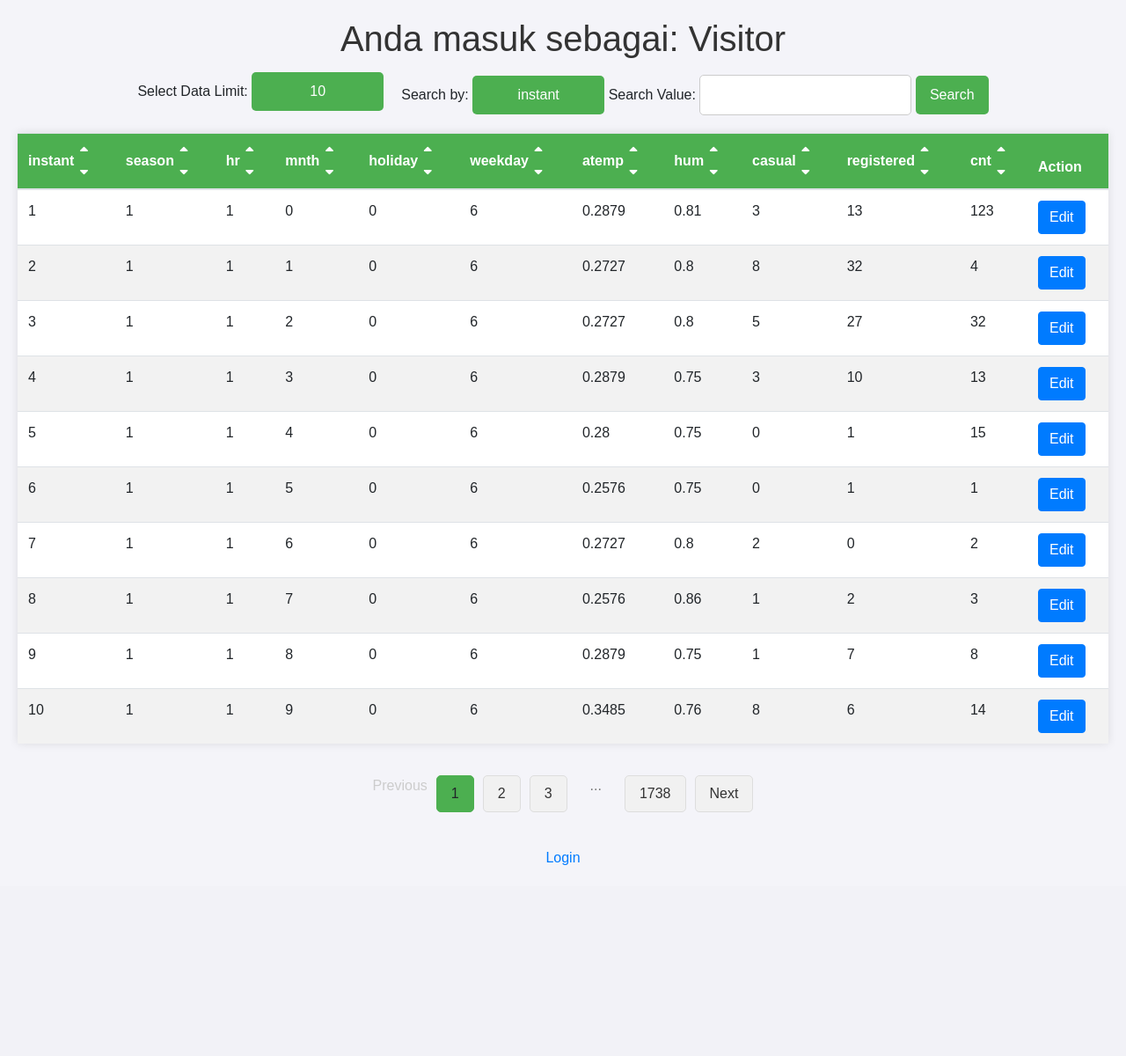
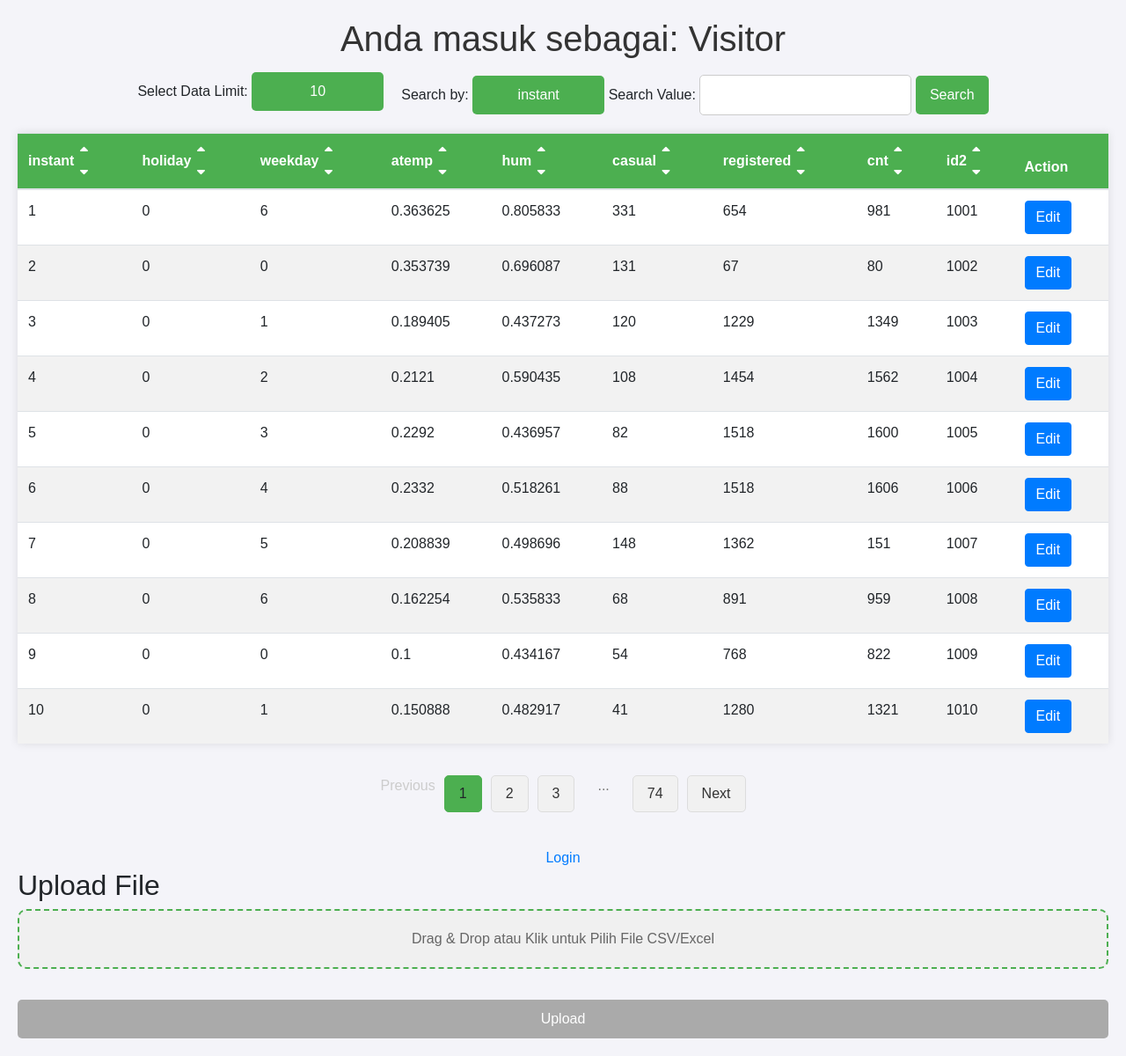
Before and after one commit to Aditya1614/dashboard_telkom, a PHP site: page / in a window 1280 px wide. Shown: the whole page at 88% size. Before the commit the page ends 983 px from the top, so only its background shows below. Run offline with PHP 8.4, Linux system fonts and the light colour scheme; data comes from the database, SQL or seed files in the repository.

Commit message:
add upload file

```diff
--- /dev/null
+++ b/functions.php
@@ -0,0 +1,49 @@
+<?php
+include 'db_connect.php';
+function getCurrentTable() {
+    // Pastikan session telah dimulai
+    // if (session_status() === PHP_SESSION_NONE) {
+    //     session_start();
+    // }
+
+    // Tentukan jalur file JSON
+    $jsonFilePath = 'selected_columns.json';
+
+    // Tentukan $currentTable menggunakan logika yang sama
+    if (isset($_SESSION['currentTable'])) {
+        return $_SESSION['currentTable'];
+    } else {
+        if (file_exists($jsonFilePath)) {
+            $jsonData = file_get_contents($jsonFilePath);
+            $selectedColumnsData = json_decode($jsonData, true);
+            usort($selectedColumnsData, function($a, $b) {
+                return strtotime($b['updated_at']) - strtotime($a['updated_at']);
+            });
+            if (!empty($selectedColumnsData)) {
+                return $selectedColumnsData[0]['table_name'];
+            } else {
+                return 'days'; // Default tabel
+            }
+        } else {
+            return 'days'; // Default tabel
+        }
+    }
+}
+
+function isUniqueIdColumn($conn, $currentTable, $selectedIdColumn) {
+    $sqlCheckUnique = "SELECT
+        CASE
+            WHEN COUNT(*) = COUNT(DISTINCT `$selectedIdColumn`) THEN 'Unique'
+            ELSE 'Not Unique'
+        END AS uniqueness_check
+    FROM `$currentTable`;";
+
+    $resultCheck = $conn->query($sqlCheckUnique);
+
+    if ($resultCheck && $row = $resultCheck->fetch_assoc()) {
+        return $row['uniqueness_check'] === 'Unique';
+    } else {
+        die("Error on uniqueness check query: " . $conn->error);
+    }
+}
+?>
--- a/index.php
+++ b/index.php
@@ -9,6 +9,7 @@ $role = $loggedIn ? $_SESSION['role'] : null;
 $adminAccess = ($role === 'admin');
 
 include 'db_connect.php';
+include 'functions.php';
 
 // Handle search form
 if (isset($_POST['searchColumn']) && isset($_POST['searchValue'])) {
@@ -43,28 +44,29 @@ $jsonFilePath = 'selected_columns.json';
 if (isset($_POST['table'])) {
     $currentTable = $_POST['table'];
     $_SESSION['currentTable'] = $currentTable;
-} elseif (isset($_SESSION['currentTable'])) {
-    $currentTable = $_SESSION['currentTable'];
+// } elseif (isset($_SESSION['currentTable'])) {
+//     $currentTable = $_SESSION['currentTable'];
 } else {
-    // Jika tidak ada tabel yang dipilih dan tidak ada dalam session, ambil tabel terakhir yang diupdate
-    if (file_exists($jsonFilePath)) {
-        $jsonData = file_get_contents($jsonFilePath);
-        $selectedColumnsData = json_decode($jsonData, true);
+    $currentTable = getCurrentTable(); // dari functions.php
+    // // Jika tidak ada tabel yang dipilih dan tidak ada dalam session, ambil tabel terakhir yang diupdate
+    // if (file_exists($jsonFilePath)) {
+    //     $jsonData = file_get_contents($jsonFilePath);
+    //     $selectedColumnsData = json_decode($jsonData, true);
 
-        // Urutkan berdasarkan updated_at
-        usort($selectedColumnsData, function($a, $b) {
-            return strtotime($b['updated_at']) - strtotime($a['updated_at']);
-        });
+    //     // Urutkan berdasarkan updated_at
+    //     usort($selectedColumnsData, function($a, $b) {
+    //         return strtotime($b['updated_at']) - strtotime($a['updated_at']);
+    //     });
 
-        // Ambil tabel dengan updated_at terakhir
-        if (!empty($selectedColumnsData)) {
-            $currentTable = $selectedColumnsData[0]['table_name'];
-        } else {
-            $currentTable = 'days'; // Default tabel jika file kosong
-        }
-    } else {
-        $currentTable = 'days'; // Default tabel jika file JSON tidak ada
-    }
+    //     // Ambil tabel dengan updated_at terakhir
+    //     if (!empty($selectedColumnsData)) {
+    //         $currentTable = $selectedColumnsData[0]['table_name'];
+    //     } else {
+    //         $currentTable = 'days'; // Default tabel jika file kosong
+    //     }
+    // } else {
+    //     $currentTable = 'days'; // Default tabel jika file JSON tidak ada
+    // }
 }
 
 // Ambil kolom dari tabel yang dipilih
@@ -593,6 +595,75 @@ $conn->close();
     .sort-buttons .btn a {
         color: white;
     }
+
+    .upload-container {
+        width: 50%;
+        margin: 40px auto;
+        padding: 20px;
+        background-color: #f9f9f9;
+        border: 1px solid #ddd;
+        border-radius: 10px;
+        box-shadow: 0 0 10px rgba(0, 0, 0, 0.1);
+        text-align: center;
+    }
+
+    .upload-container h2 {
+        margin-bottom: 20px;
+    }
+
+    .drag-area {
+        width: 100%;
+        padding: 20px;
+        border: 2px dashed #4CAF50;
+        border-radius: 10px;
+        background-color: #f0f0f0;
+        cursor: pointer;
+        transition: background-color 0.3s ease;
+    }
+
+    .drag-area:hover {
+        background-color: #e9f7ef;
+    }
+
+    .drag-text {
+        color: #666;
+        font-size: 16px;
+    }
+
+    .upload-input {
+        display: none;
+    }
+
+    .file-name {
+        margin-top: 15px;
+        font-size: 14px;
+        color: #333;
+    }
+
+    .upload-button {
+        margin-top: 20px;
+        width: 100%;
+        padding: 10px;
+        background-color: #4CAF50;
+        color: #fff;
+        border: none;
+        border-radius: 5px;
+        cursor: pointer;
+    }
+
+    .upload-button:disabled {
+        background-color: #aaa;
+        cursor: not-allowed;
+    }
+
+    .upload-status {
+        margin-top: 20px;
+    }
+
+    .upload-message {
+        font-size: 16px;
+        color: #666;
+    }
     </style>
 </head>
 
@@ -808,6 +879,22 @@ if (empty($data)) {
     </form>
     <?php endif; ?>
 
+    <h2>Upload File</h2>
+    <form action="upload.php" method="post" enctype="multipart/form-data" id="uploadForm">
+        <div class="drag-area" id="dragArea">
+            <span class="drag-text">Drag & Drop atau Klik untuk Pilih File CSV/Excel</span>
+            <input type="file" name="file" id="fileInput" class="upload-input" accept=".csv, .xlsx">
+        </div>
+        <div class="file-name" id="fileName"></div>
+        <input type="submit" value="Upload" class="upload-button" id="uploadButton" disabled>
+    </form>
+    <div class="upload-status">
+        <?php if (isset($_SESSION['upload_status'])) : ?>
+        <p class="upload-message"><?= $_SESSION['upload_status'] ?></p>
+        <?php endif; ?>
+    </div>
+    </div>
+
     <script src="https://code.jquery.com/jquery-3.3.1.min.js"></script>
     <script src="https://cdnjs.cloudflare.com/ajax/libs/popper.js/1.14.7/umd/popper.min.js"></script>
     <script src="https://stackpath.bootstrapcdn.com/bootstrap/4.3.1/js/bootstrap.min.js"></script>
@@ -921,6 +1008,47 @@ if (empty($data)) {
             });
         });
     });
+
+    // upload excel/csv
+    document.addEventListener('DOMContentLoaded', function() {
+        const dragArea = document.getElementById('dragArea');
+        const fileInput = document.getElementById('fileInput');
+        const fileNameDisplay = document.getElementById('fileName');
+        const uploadButton = document.getElementById('uploadButton');
+
+        // Klik untuk memilih file
+        dragArea.addEventListener('click', function() {
+            fileInput.click();
+        });
+
+        // Ketika file dipilih
+        fileInput.addEventListener('change', function() {
+            if (fileInput.files.length > 0) {
+                const fileName = fileInput.files[0].name;
+                fileNameDisplay.textContent = 'File dipilih: ' + fileName;
+                uploadButton.disabled = false; // Aktifkan tombol upload
+            }
+        });
+
+        // Drag-and-drop event
+        dragArea.addEventListener('dragover', function(e) {
+            e.preventDefault();
+            dragArea.style.backgroundColor = '#e9f7ef';
+        });
+
+        dragArea.addEventListener('dragleave', function() {
+            dragArea.style.backgroundColor = '#f0f0f0';
+        });
+
+        dragArea.addEventListener('drop', function(e) {
+            e.preventDefault();
+            dragArea.style.backgroundColor = '#f0f0f0';
+            const file = e.dataTransfer.files[0];
+            fileInput.files = e.dataTransfer.files; // Pasang file ke input
+            fileNameDisplay.textContent = 'File dipilih: ' + file.name;
+            uploadButton.disabled = false; // Aktifkan tombol upload
+        });
+    });
     </script>
 </body>
 
--- a/notifications.json
+++ b/notifications.json
@@ -1 +1 @@
-[{"subject":"tes","message":"message panjangssssssssssssssssssssssssssssss","sent_to":["adityacandragum@gmail.com","officialyufood@gmail.com"],"timestamp":"2024-10-03 12:16:49"},{"subject":"tes 56","message":"pembaruan data","sent_to":["adityacandragum@gmail.com","officialyufood@gmail.com"],"timestamp":"2024-10-03 12:24:05"},{"subject":"tes 57","message":"update","sent_to":["adityacandragum@gmail.com","officialyufood@gmail.com"],"timestamp":"2024-10-03 12:27:50"}]
+[{"subject":"tes","message":"message panjangssssssssssssssssssssssssssssss","sent_to":["adityacandragum@gmail.com","officialyufood@gmail.com"],"timestamp":"2024-10-03 12:16:49"},{"subject":"tes 56","message":"pembaruan data","sent_to":["adityacandragum@gmail.com","officialyufood@gmail.com"],"timestamp":"2024-10-03 12:24:05"},{"subject":"tes 57","message":"update","sent_to":["adityacandragum@gmail.com","officialyufood@gmail.com"],"timestamp":"2024-10-03 12:27:50"},{"subject":"tes","message":"aaaaaaaaaaaaaaaaaaaaaa","sent_to":["adityacandragum@gmail.com","officialyufood@gmail.com","15210198@bsi.ac.id","bagasluthfi25@gmail.com"],"timestamp":"2024-10-04 12:27:13"}]
--- a/selected_columns.json
+++ b/selected_columns.json
@@ -1 +1 @@
-[{"table_name":"days","column_names":"instant,holiday,weekday,atemp,hum,casual,registered,cnt,id2","selected_ID":"instant","updated_at":"2024-09-30 17:40:33"},{"table_name":"hours","column_names":"instant,season,hr,mnth,holiday,weekday,atemp,hum,casual,registered,cnt","selected_ID":"instant","updated_at":"2024-10-03 14:16:05"}]
+[{"table_name":"days","column_names":"instant,holiday,weekday,atemp,hum,casual,registered,cnt,id2","selected_ID":"id2","updated_at":"2024-10-04 13:44:43"},{"table_name":"hours","column_names":"instant,dteday,season,yr,hr,mnth,holiday,weekday,workingday,weathersit,temp,atemp,hum,windspeed,casual,registered,cnt","selected_ID":"instant","updated_at":"2024-10-04 13:41:21"}]
--- a/users.json
+++ b/users.json
@@ -1 +1 @@
-[{"username":"admin","password":"admin","role":"admin","email":"adityairasandi@gmail.com"},{"username":"user2","password":"user1","role":"user","email":"adityacandragum@gmail.com"},{"username":"user2","password":"user2","role":"user","email":"officialyufood@gmail.com"},{"username":"user5","email":"15210198@bsi.ac.id","password":"user5","role":"user"}]
+[{"username":"admin","password":"admin","role":"admin","email":"adityairasandi@gmail.com"},{"username":"user2","password":"user1","role":"user","email":"adityacandragum@gmail.com"},{"username":"user2","password":"user2","role":"user","email":"officialyufood@gmail.com"},{"username":"user5","email":"15210198@bsi.ac.id","password":"user5","role":"user"},{"username":"ucup","email":"bagasluthfi25@gmail.com","password":"123456789","role":"user"}]
```
Also changed, not shown: edit.php (+4 -18 lines), upload.php (added, +194 -0 lines).
